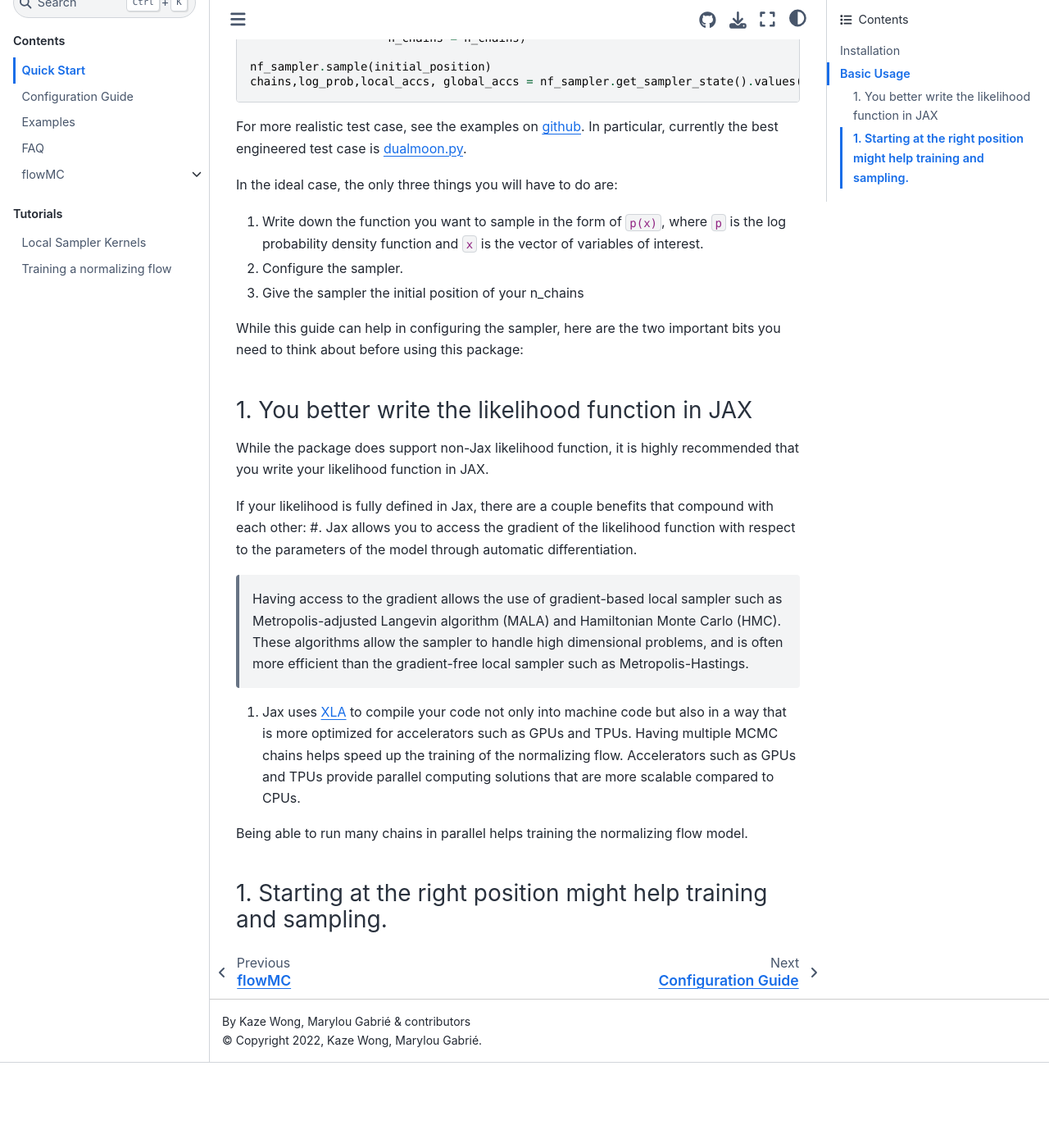
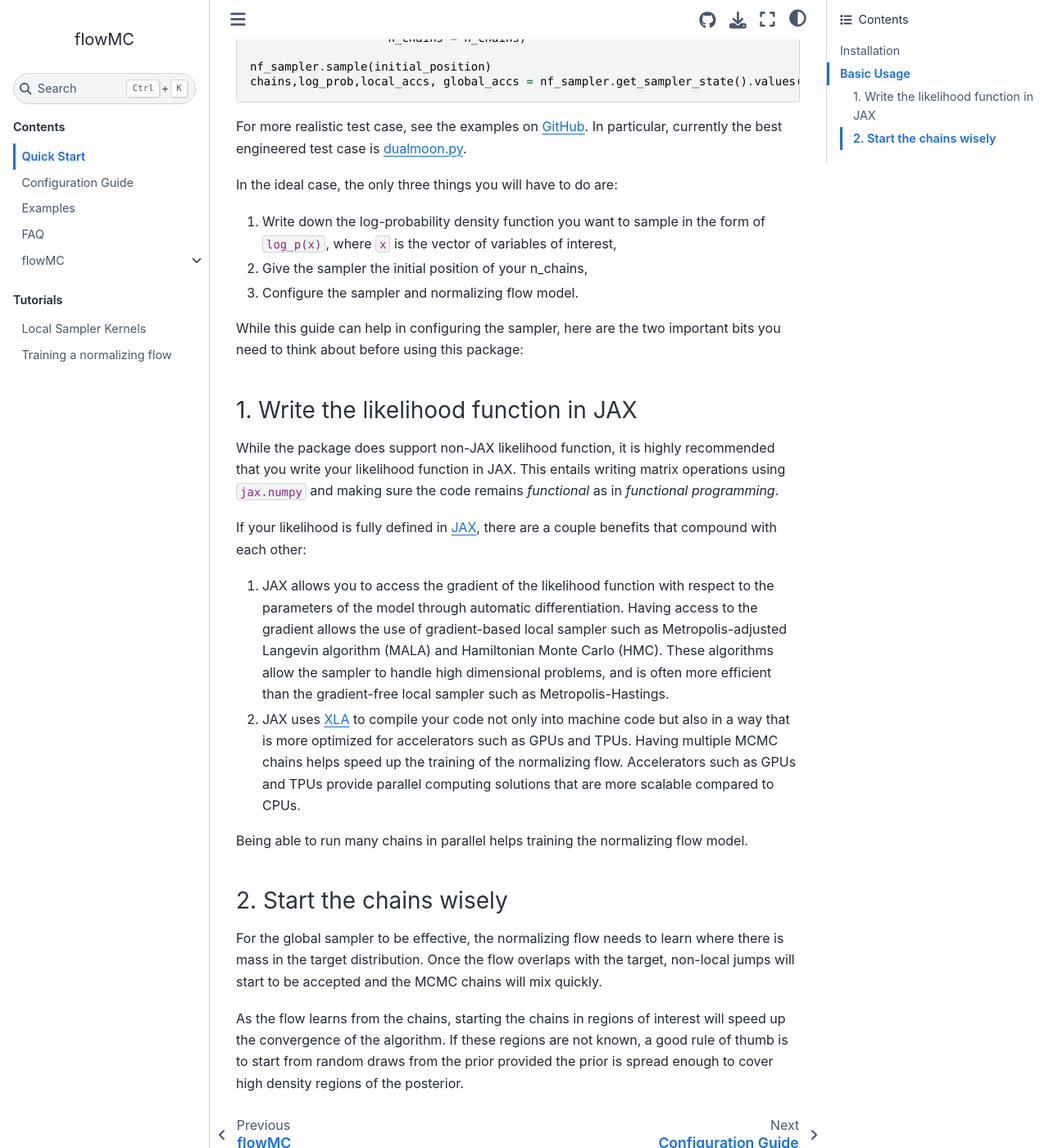
Before and after one commit to kazewong/flowMC, a Sphinx documentation site: the page built from docs/source/quickstart.rst, in a window 1280 px wide and 1400 px high, scrolled down 1367 px. Shown: the whole window at 82% size. Built offline with Sphinx 7.4.7 and the Sphinx Book theme 1.1.4, drawn with Linux system fonts in a browser that asks for light colours; pages that are not in the unit, such as notebooks, are missing from menus; before the commit the page ends 2663 px from its top, so only the background shows below that; some of the changed text lies outside the part shown.

Commit message:
Updating quick_start

```diff
--- a/docs/source/quickstart.rst
+++ b/docs/source/quickstart.rst
@@ -13,11 +13,11 @@
     pip install flowMC
 
 This will install the latest stable release and its dependencies.
-flowMC is based on `Jax <https://github.com/google/jax>`_ and `Flax <https://github.com/google/flax>`_.
-By default, installing flowMC will automatically install Jax and Flax available on `PyPI <https://pypi.org/>`_.
-Jax does not install GPU support by default.
-If you want to use GPU with Jax, you need to install Jax with GPU support according to `their document <pip install --upgrade "jax[cuda]" -f https://storage.googleapis.com/jax-releases/jax_cuda_releases.html>`_.
-At the time of writing this documentation page, this is the command to install Jax with GPU support:
+flowMC is based on `JAX <https://github.com/google/jax>`_ and `Flax <https://github.com/google/flax>`_.
+By default, installing flowMC will automatically install JAX and Flax available on `PyPI <https://pypi.org/>`_.
+JAX does not install GPU support by default.
+If you want to use GPU with JAX, you need to install JAX with GPU support according to `their document <pip install --upgrade "jax[cuda]" -f https://storage.googleapis.com/jax-releases/jax_cuda_releases.html>`_.
+At the time of writing this documentation page, this is the command to install JAX with GPU support:
 
 .. code-block::
 
@@ -47,7 +47,7 @@
     from flowMC.utils.PRNG_keys import initialize_rng_keys
     from flowMC.nfmodel.utils import *
 
-    def posterior(x):
+    def log_posterior(x):
         return -0.5 * jnp.sum(x ** 2)
 
     n_dim = 5
@@ -63,7 +63,7 @@
                         rng_key_set,
                         local_sampler_caller,
                         sampler_params,
-                        posterior,
+                        log_posterior,
                         model,
                         n_local_steps = 50,
                         n_global_steps = 50,
@@ -75,32 +75,34 @@
     nf_sampler.sample(initial_position)
     chains,log_prob,local_accs, global_accs = nf_sampler.get_sampler_state().values()
 
-For more realistic test case, see the examples on `github <https://github.com/kazewong/flowMC/tree/main/example>`_.
+For more realistic test case, see the examples on `GitHub <https://github.com/kazewong/flowMC/tree/main/example>`_.
 In particular, currently the best engineered test case is `dualmoon.py <https://github.com/kazewong/flowMC/blob/main/example/dualmoon.py>`_.
 
 In the ideal case, the only three things you will have to do are:
 
-#. Write down the function you want to sample in the form of :code:`p(x)`, where :code:`p` is the log probability density function and :code:`x` is the vector of variables of interest.
-#. Configure the sampler.
-#. Give the sampler the initial position of your n_chains
+#. Write down the log-probability density function you want to sample in the form of :code:`log_p(x)`, where :code:`x` is the vector of variables of interest,
+#. Give the sampler the initial position of your n_chains,
+#. Configure the sampler and normalizing flow model.
 
 While this guide can help in configuring the sampler, here are the two important bits you need to think about before using this package:
 
-1. You better write the likelihood function in JAX
+1. Write the likelihood function in JAX
 ^^^^^^^^^^^^^^^^^^^^^^^^^^^^^^^^^^^^^^^^^^^^^^^^^^
 
-While the package does support non-Jax likelihood function, it is highly recommended that you write your likelihood function in JAX.
+While the package does support non-JAX likelihood function, it is highly recommended that you write your likelihood function in JAX. This entails writing matrix operations using :code:`jax.numpy` and making sure the code remains *functional* as in *functional programming*.
 
-If your likelihood is fully defined in Jax, there are a couple benefits that compound with each other:
-#. Jax allows you to access the gradient of the likelihood function with respect to the parameters of the model through automatic differentiation.
+If your likelihood is fully defined in `JAX <https://github.com/google/jax>`_, there are a couple benefits that compound with each other:
+
+#. JAX allows you to access the gradient of the likelihood function with respect to the parameters of the model through automatic differentiation.
    Having access to the gradient allows the use of gradient-based local sampler such as Metropolis-adjusted Langevin algorithm (MALA) and Hamiltonian Monte Carlo (HMC).
    These algorithms allow the sampler to handle high dimensional problems, and is often more efficient than the gradient-free local sampler such as Metropolis-Hastings.
-#. Jax uses `XLA <https://www.tensorflow.org/xla>`_ to compile your code not only into machine code but also in a way that is more optimized for accelerators such as GPUs and TPUs.
+#. JAX uses `XLA <https://www.tensorflow.org/xla>`_ to compile your code not only into machine code but also in a way that is more optimized for accelerators such as GPUs and TPUs.
    Having multiple MCMC chains helps speed up the training of the normalizing flow. Accelerators such as GPUs and TPUs provide parallel computing solutions that are more scalable compared to CPUs.
-
-
 
 Being able to run many chains in parallel helps training the normalizing flow model.
 
-1. Starting at the right position might help training and sampling.
+2. Start the chains wisely
 ^^^^^^^^^^^^^^^^^^^^^^^^^^^^^^^^^^^^^^^^^^^^^^^^^^^^^^^^^^^^^^^^^^
+For the global sampler to be effective, the normalizing flow needs to learn where there is mass in the target distribution. Once the flow overlaps with the target, non-local jumps will start to be accepted and the MCMC chains will mix quickly.
+
+As the flow learns from the chains, starting the chains in regions of interest will speed up the convergence of the algorithm. If these regions are not known, a good rule of thumb is to start from random draws from the prior provided the prior is spread enough to cover high density regions of the posterior.
```
Also changed, not shown: other parts of docs/source/quickstart.rst (+1 -1 lines), 1 other file.
